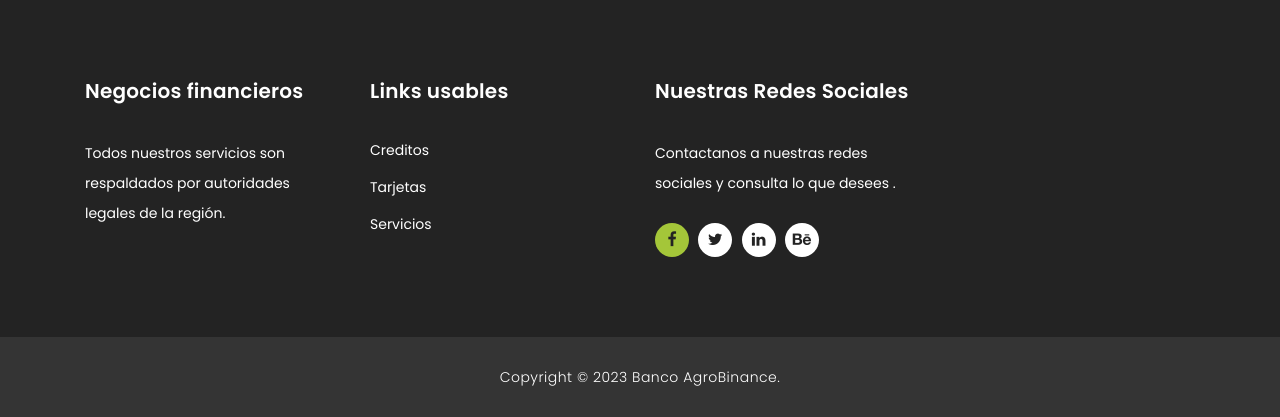
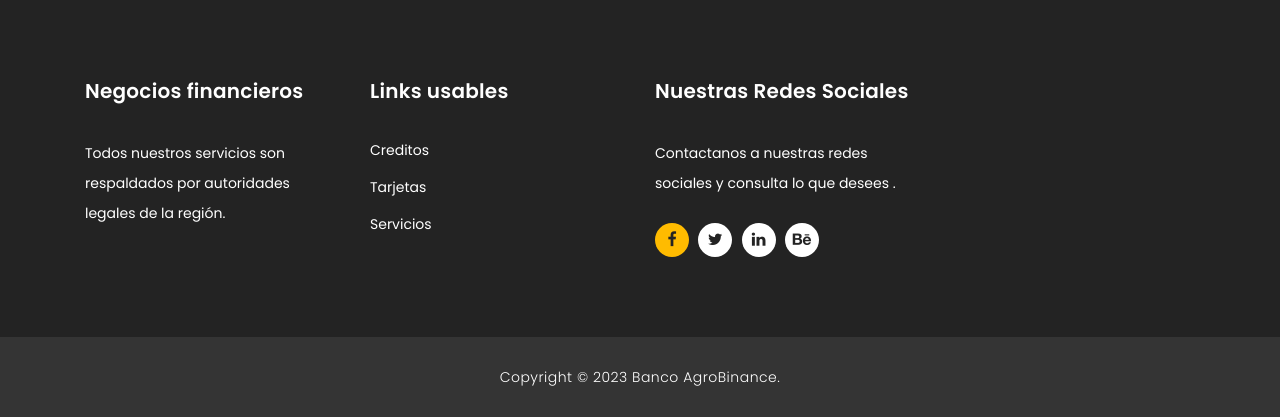
Before and after one commit to NoobMaster-69-UwU/Catedra-DSS, a PHP site: page /index.html in a window 1280 px wide, with the pointer over the restyled element. Shown: the part 3918-4335 px from the top of the page. Run offline with PHP 8.4, Linux system fonts and the light colour scheme.

Commit message:
Update bis.css

```diff
--- a/assets/css/bis.css
+++ b/assets/css/bis.css
@@ -987,7 +987,7 @@ body {
   }
 
   footer ul.social-icons li a:hover {
-      background-color: #a4c639;
+      background-color: #ffbb00;
   }
 
   footer ul.menu-list li {
```
